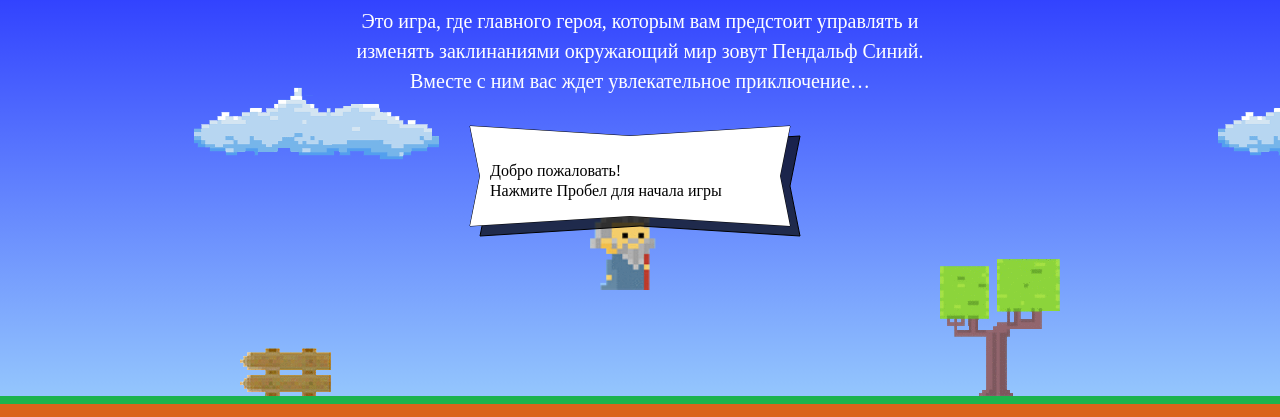
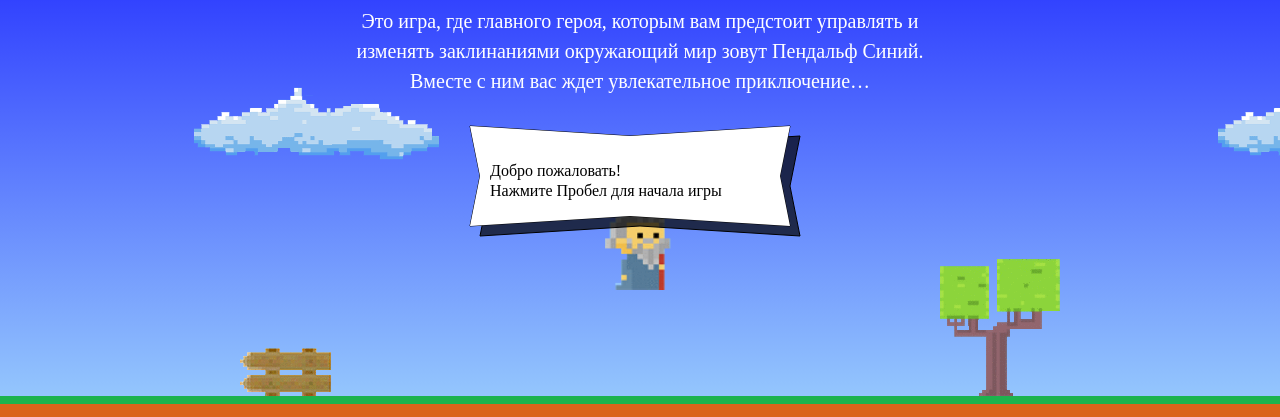
Before and after one commit to MaksymVorozhtsov/485797-code-and-magick, a website: page index.html in a window 1280 px wide. Shown: the part 203-620 px from the top of the page. Drawn offline with Linux system fonts and the light colour scheme; a web font is replaced by a local one.

Commit message:
minor fixes

```diff
--- a/index.html
+++ b/index.html
@@ -183,52 +183,33 @@
 
 <script>
     var fireballSize = 22;
-    var fireballSpeed;
+
     var getFireballSpeed = function(left) {
         if (left) {
             fireballSpeed = 5;
         } else {
             fireballSpeed = 2;
         }
-        return(fireballSpeed);
+        return fireballSpeed;
     }
-
-    getFireballSpeed();
-
-    //console.log(fireballSpeed);
 
     var wizardSpeed = 3;
     var wizardWidth = 70;
-    var wizardHeight;
 
     var getWizardHeight = function() {
         wizardHeight = wizardWidth * 1.337;
-        return(wizardHeight);
+        return wizardHeight;
     };
 
-    getWizardHeight();
-
-    //console.log(wizardHeight);
-
-    var wizardX;
-
     var getWizardX = function(width) {
-        wizardX = 300;
-        return(wizardX);
+        wizardX = width / 2 - wizardWidth / 2;
+        return wizardX;
     }
 
-    getWizardX();
-
-    var wizardY;
-
     var getWizardY = function(height) {
-        wizardY = 100;
-        return(wizardY);
+        wizardY = height / 3;
+        return wizardY;
     }
-
-    getWizardY();
-
-    console.log(wizardX + ', ' + wizardY);
 
 </script>
 <script src="js/game.js"></script>
```
